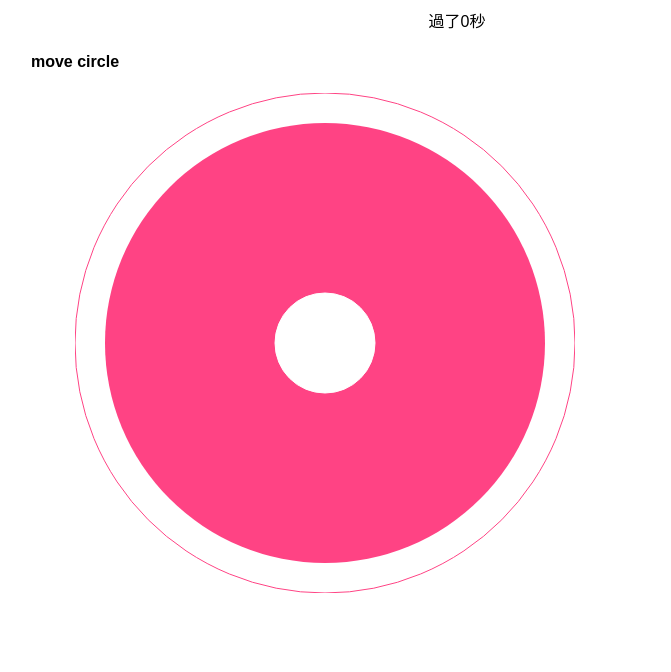
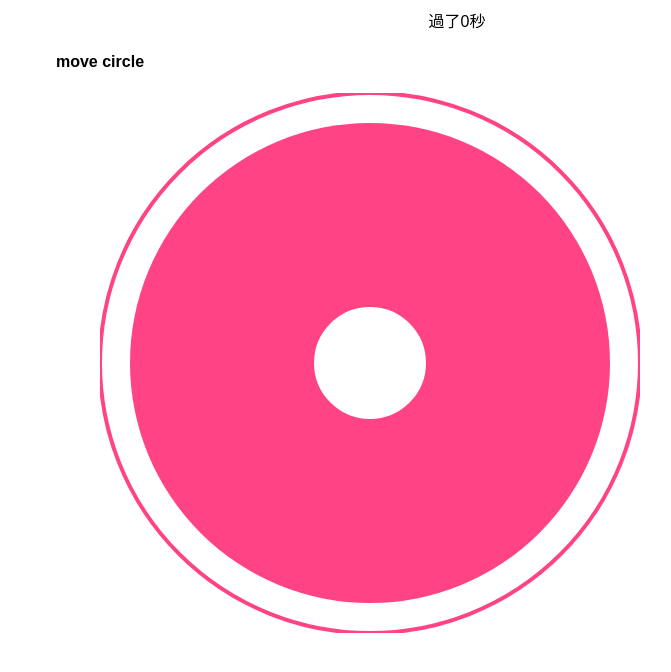
Before and after one commit to akari0624/hexSchool2019Week1_pomodoro, a React (Create React App) app: page / in a window 1280 px wide. Shown: the top 672 px of the page, without its empty margins (183-854 px from the left). Built offline with nearby package versions, Linux system fonts and the light colour scheme.

Commit message:
調整資料夾結構

```diff
--- a/src/components/movecircle/movecircle.tsx
+++ b/src/components/movecircle/Movecircle.tsx
@@ -11,6 +11,8 @@ interface Props {
 }
 
 export const canvasDataTestId = 'PomodoroClock'
+
+const lineWidth = 4  // px
 
 const MoveCircle = ({
   outterCanvasColor = '#000000',
@@ -33,7 +35,7 @@ const MoveCircle = ({
       ctx.clearRect(0, 0, ctxWidth, ctxHeight)
       ctx.translate(ctxWidth / 2, ctxHeight / 2)
       ctx.rotate(-Math.PI / 2)
-
+      ctx.lineWidth = lineWidth
       // 畫會慢慢長大的弧形
       ctx.beginPath()
       ctx.arc(
@@ -73,6 +75,7 @@ const MoveCircle = ({
 
       const playCircleRadius = (ctxWidth + ctxHeight) / 20
       innerCtx.translate(ctxWidth / 2, ctxHeight / 2)
+      innerCtx.lineWidth = lineWidth
       innerCtx.beginPath()
       innerCtx.arc(0, 0, playCircleRadius, 0 , 2 * Math.PI)
       innerCtx.strokeStyle = isPaused ? '#FFFFFF' : '#FF4384'
@@ -95,6 +98,7 @@ const MoveCircle = ({
       isPaused,
     ) => {
       innerCtx.translate(ctxWidth / 2, ctxHeight / 2)
+      innerCtx.lineWidth = lineWidth
       innerCtx.beginPath()
       innerCtx.arc(0, 0, (ctxWidth + ctxHeight) / 4 - (circleOffSet * 1.5), 0, 2 * Math.PI)
       innerCtx.strokeStyle = isPaused ? '#FFFFFF' : '#FF4384'
--- a/src/components/movecircle/index.ts
+++ b/src/components/movecircle/index.ts
@@ -1,3 +1,3 @@
-import MoveCircle from './movecircle'
+import MoveCircle from './Movecircle'
 
 export { MoveCircle as default }
--- a/src/index.tsx
+++ b/src/index.tsx
@@ -1,56 +1,6 @@
-import React, { useState, useCallback, useEffect } from 'react'
+import React from 'react'
+import MainPage from './pages/mainpage'
 import { render } from 'react-dom'
 
-import './styles.css'
-import MoveCircle from './components/movecircle'
-import Styled from 'styled-components'
-
-const CanvasWrapDiv = Styled.div`
-  width: 500px;
-  height:500px;
-`
-
-const countDownMinutes = 25
-
-let countDownAllMillSeconds = countDownMinutes * 60 // 1500 秒
-
-function App() {
-  const [isPaused, setIsPaused] = useState(true)
-  const [passedSeconds, setPassedSeconds] = useState(0)
-
-  const handleIsPause = useCallback((e: React.MouseEvent<HTMLDivElement>) => {
-    setIsPaused((isPaused: boolean) => !isPaused)
-  }, [])
-
-  useEffect(() => {
-    const doSetPassedSeconds = () => {
-      if (!isPaused) {
-        setPassedSeconds((passedSeconds: number) => passedSeconds + 1)
-      }
-    }
-
-    const intervalID = setInterval(doSetPassedSeconds, 1000)
-
-    return () => {
-      clearInterval(intervalID)
-    }
-  }, [isPaused])
-
-  return (
-    <div className="App">
-      <div> 過了{passedSeconds}秒</div>
-      <CanvasWrapDiv onClick={handleIsPause}>
-        <MoveCircle
-          width={'500px'}
-          height={'500px'}
-          outterCanvasColor={isPaused ? '#FF4384' : '#FF4384'}
-          isPaused={isPaused}
-          passedSeconds={passedSeconds}
-        />
-      </CanvasWrapDiv>
-    </div>
-  )
-}
-
 const rootElement = document.getElementById('root')
-render(<App />, rootElement)
+render(<MainPage />, rootElement)
--- /dev/null
+++ b/src/pages/mainpage/index.tsx
@@ -0,0 +1,53 @@
+import React, { useState, useCallback, useEffect } from 'react'
+
+
+import '../../styles.css'
+import MoveCircle from '../../components/movecircle'
+import Styled from 'styled-components'
+
+const CanvasWrapDiv = Styled.div`
+  width: 550px;
+  height:550px;
+`
+
+const countDownMinutes = 25
+
+function MainPage() {
+  const [isPaused, setIsPaused] = useState(true)
+  const [passedSeconds, setPassedSeconds] = useState(0)
+
+  const handleIsPause = useCallback((e: React.MouseEvent<HTMLDivElement>) => {
+    setIsPaused((isPaused: boolean) => !isPaused)
+  }, [])
+
+  useEffect(() => {
+    const doSetPassedSeconds = () => {
+      if (!isPaused) {
+        setPassedSeconds((passedSeconds: number) => passedSeconds + 1)
+      }
+    }
+
+    const intervalID = setInterval(doSetPassedSeconds, 1000)
+
+    return () => {
+      clearInterval(intervalID)
+    }
+  }, [isPaused])
+
+  return (
+    <div className="App">
+      <div> 過了{passedSeconds}秒</div>
+      <CanvasWrapDiv onClick={handleIsPause}>
+        <MoveCircle
+          width={'540px'}
+          height={'540px'}
+          outterCanvasColor={isPaused ? '#FF4384' : '#FF4384'}
+          isPaused={isPaused}
+          passedSeconds={passedSeconds}
+        />
+      </CanvasWrapDiv>
+    </div>
+  )
+}
+
+export default MainPage
```
Also changed, not shown: 1 other file (tests, documents, lock files or other folders).
